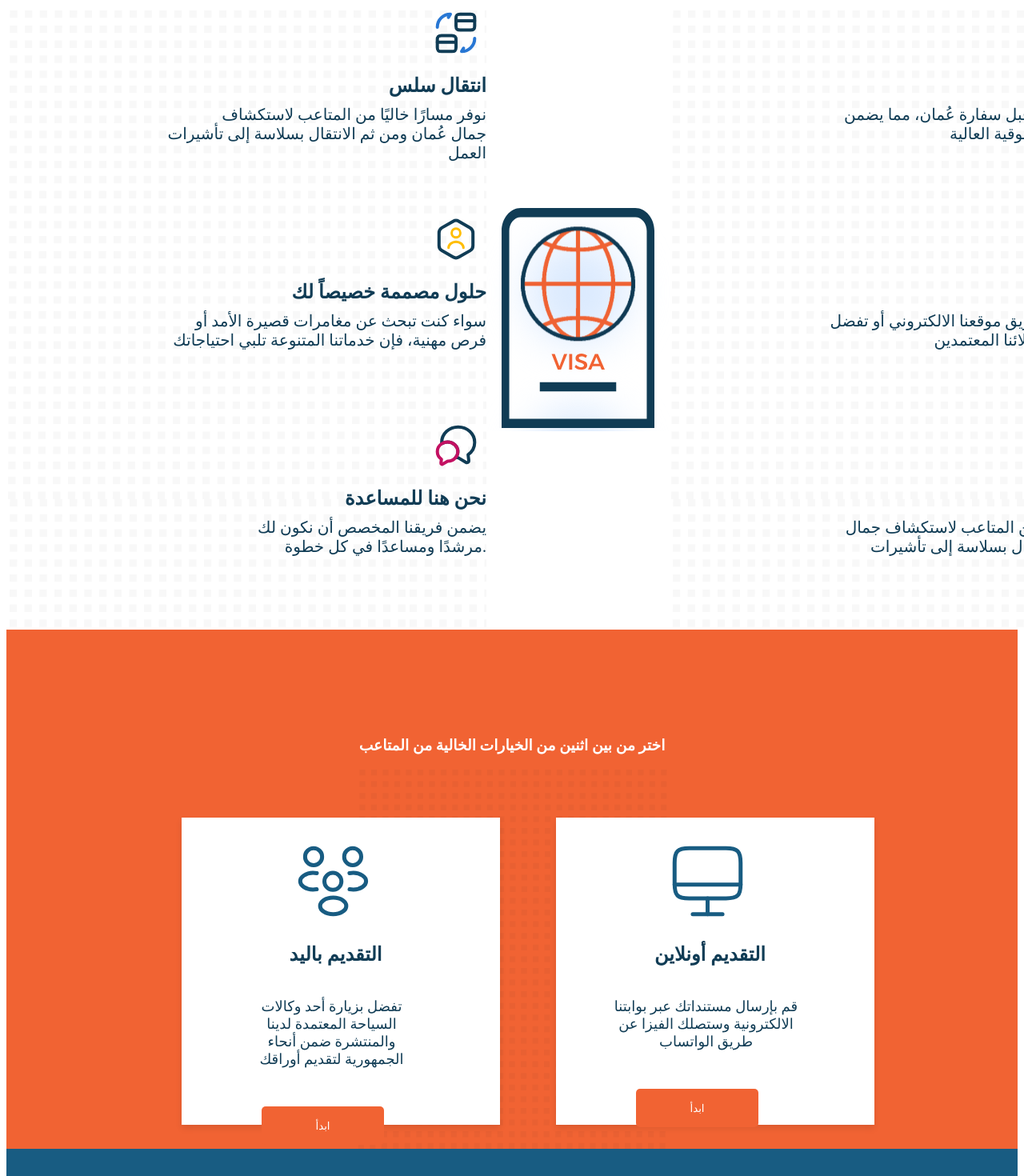
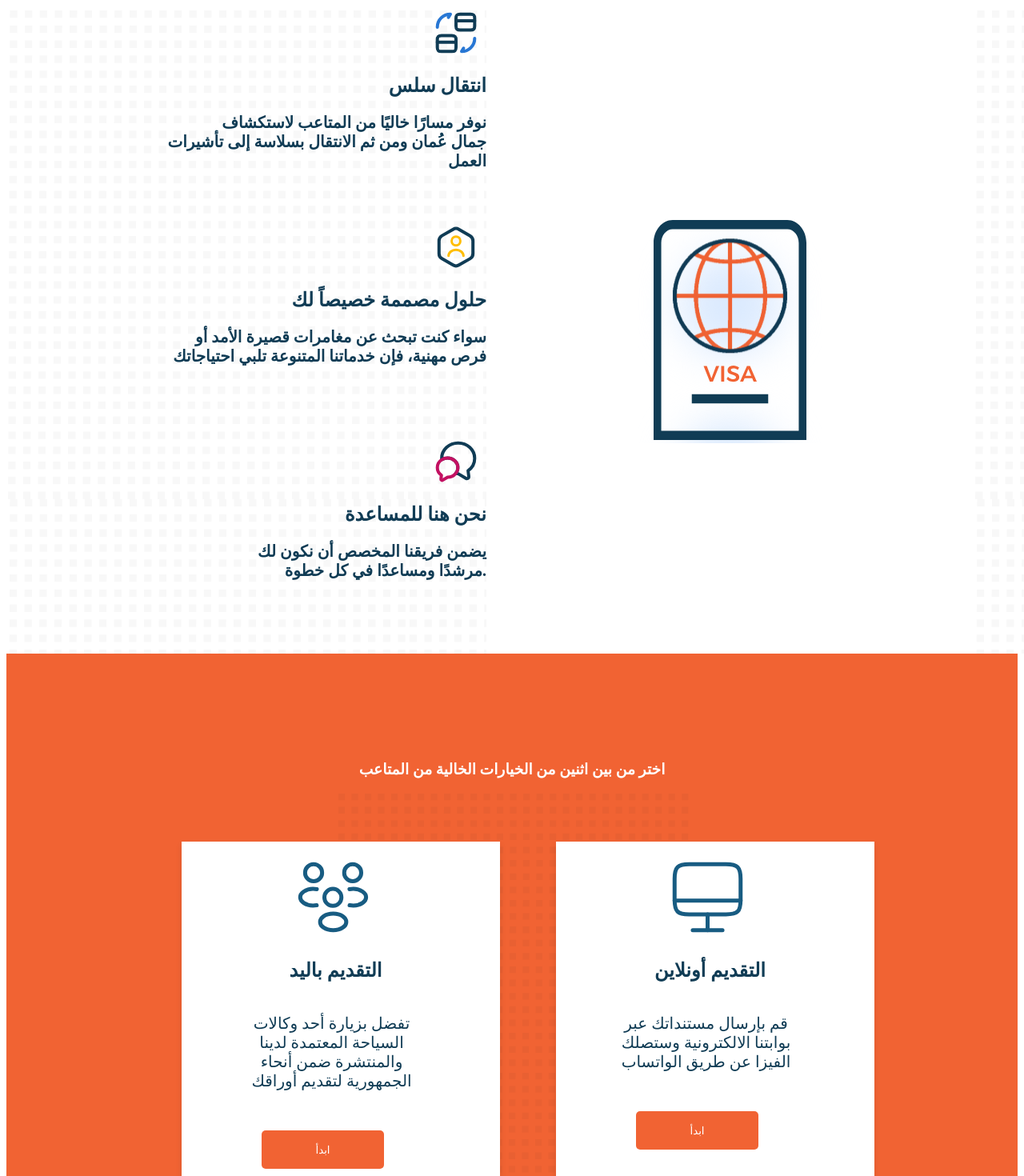
Before and after one commit to faid-terence/VISA-4-OMAN, a React (Vite) app: page / in a window 1280 px wide. Shown: the part 1620-3090 px from the top of the page at 80% size. Built offline with nearby package versions, Linux system fonts and the light colour scheme.

Commit message:
Refactor authentication logic for improved security and readability

```diff
--- a/src/components/ApplicationOptions/ApplicationOptions.css
+++ b/src/components/ApplicationOptions/ApplicationOptions.css
@@ -35,7 +35,7 @@
   margin-top: 60px;
   margin-bottom: 30px;
   width: 398px;
-  height: 384px;
+  height: 450px;
   margin-right: 15px;
   margin-left: 55px;
   transition: box-shadow 0.3s ease;
@@ -43,11 +43,13 @@
 
 .card-container:hover {
   box-shadow: 0 8px 16px rgba(0, 0, 0, 0.2);
+  border-bottom: 10px solid #103c55;
+  border-right: 10px solid #103c55;
 }
 
 .card {
   width: 305px;
-  height: 306px;
+  height: 390px;
   transition: transform 0.3s ease;
 }
 
@@ -73,17 +75,18 @@
   border: none;
   border-radius: 5px;
   color: #fff;
+  text-transform: capitalize;
 }
 .card p {
   text-align: center;
   padding-left: 70px;
   color: #103c55;
-  font-size: 18px;
+  font-size: 20px;
   font-weight: 400;
 }
 
 .card img {
-  margin-top: 30px;
+  margin-top: 20px;
   margin-left: 140px;
 }
 
--- a/src/components/CompanyDescription/Description.css
+++ b/src/components/CompanyDescription/Description.css
@@ -3,6 +3,9 @@
   justify-content: space-between;
   align-items: center;
   margin-top: 20px;
+}
+.desc {
+  width: 1441px;
 }
 
 .left-features,
@@ -17,13 +20,16 @@
   text-align: center;
   background: url("../../assets/group.svg");
   background-size: contain;
+  margin-left: 190px;
+  margin-right: 190px;
 }
 
 .headerTitle {
   font-size: 24px;
   color: #103c55;
-  margin-bottom: 10px;
+  margin-bottom: 20px;
   cursor: pointer;
+  font-weight: bold;
 }
 .headerTitle:hover {
   color: #f16333;
@@ -32,7 +38,7 @@
   font-size: 20px;
   color: #103c55;
   font-family: "IBM Plex Sans Arabic";
-  font-weight: 400;
+  font-weight: 600;
   height: 60px;
   width: 400px;
   margin-left: 200px;
@@ -105,7 +111,7 @@
 
 @media screen and (max-width: 768px) {
   .decription-container {
-    flex-direction: column;
+    flex-direction: column-reverse;
   }
   .right-feature {
     padding-right: 0px;
@@ -119,4 +125,7 @@
   .six:hover {
     margin-left: 0;
   }
+  .center-feature {
+    display: none;
+  }
 }
--- a/src/components/CompanyDescription/Description.jsx
+++ b/src/components/CompanyDescription/Description.jsx
@@ -11,7 +11,7 @@ import "./Description.css";
 
 export const CompanyDescription = () => {
   return (
-    <section>
+    <section className="desc">
       <div className="decription-container">
         <div className="left-features">
           <div className="left-content">
--- a/src/components/FAQ/Faq.css
+++ b/src/components/FAQ/Faq.css
@@ -66,6 +66,10 @@
   font-weight: bold;
   margin-left: 1500px;
 }
+/* .line {
+  background: #103c55;
+  height: 1px;
+} */
 
 @media screen and (max-width: 768px) {
   .content-header3 {
--- a/src/components/FAQ/Faq.jsx
+++ b/src/components/FAQ/Faq.jsx
@@ -13,7 +13,9 @@ export const Faq = () => {
             <span>&#x3e;</span>اختبار كتابة اختبار كتابة اختبار كتابة اختبار
             كتابة اختبار كتابة؟
           </label>
+
           <input type="radio" name="accordion" id="first" />
+          <div className="line"></div>
           <div className="content">
             اختبار كتابة اختبار كتابة اختبار كتابة اختبار كتابة اختبار كتابة
             اختبار كتابة اختبار كتابة اختبار كتابة اختبار كتابة اختبار كتابة
```
